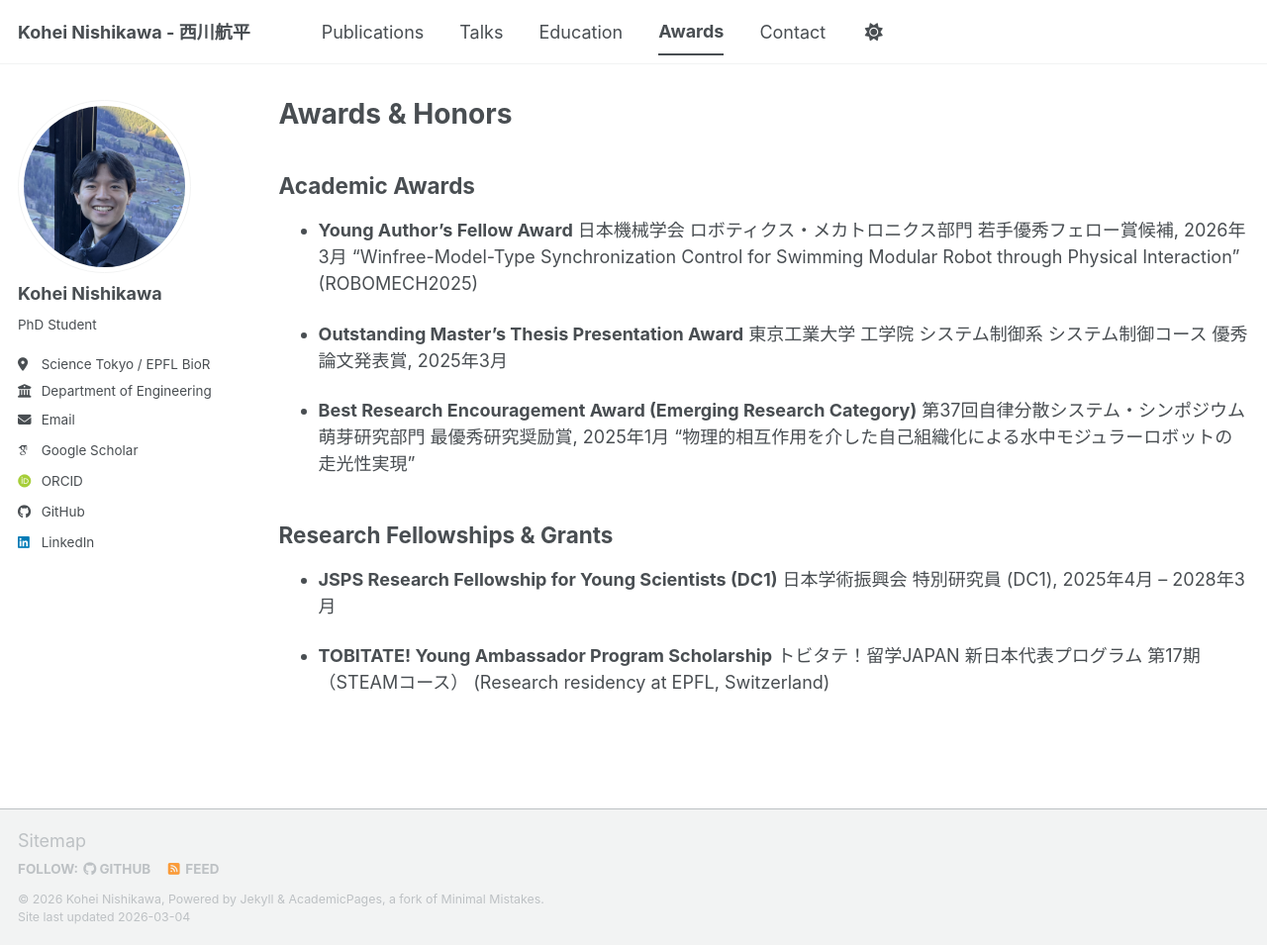
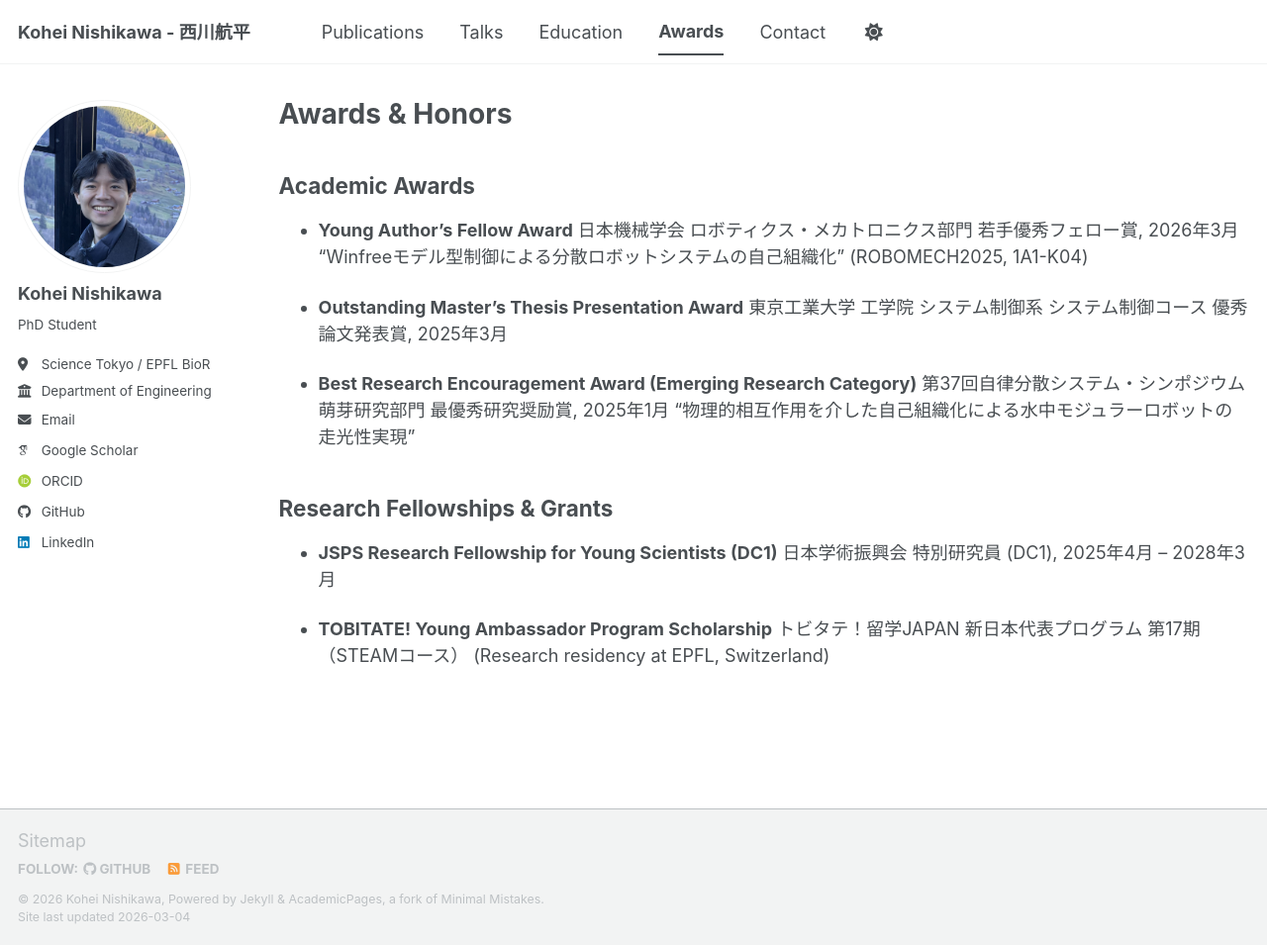
Before and after one commit to nishikawak529/nishikawak529.github.io, a Jekyll site: the page built from _pages/awards.md, in a window 1280 px wide and 955 px high. Shown: the whole window at 99% size. Built offline with Jekyll 4.4.1, drawn with Linux system fonts in a browser that asks for light colours; some web fonts are replaced; a script bundle is joined from its source files by our own code; library files that are not in the unit come from our copies.

Commit message:
Fix wording and formatting for Young Author's Fellow Award entry in academic awards section

```diff
--- a/_pages/awards.md
+++ b/_pages/awards.md
@@ -10,8 +10,8 @@ author_profile: true
 ## Academic Awards
 
 * **Young Author's Fellow Award**
-  日本機械学会 ロボティクス・メカトロニクス部門 若手優秀フェロー賞候補, 2026年3月
-  "Winfree-Model-Type Synchronization Control for Swimming Modular Robot through Physical Interaction" (ROBOMECH2025)
+  日本機械学会 ロボティクス・メカトロニクス部門 若手優秀フェロー賞, 2026年3月
+  "Winfreeモデル型制御による分散ロボットシステムの自己組織化" (ROBOMECH2025, 1A1-K04)
 
 * **Outstanding Master's Thesis Presentation Award**
   東京工業大学 工学院 システム制御系 システム制御コース 優秀論文発表賞, 2025年3月
```
